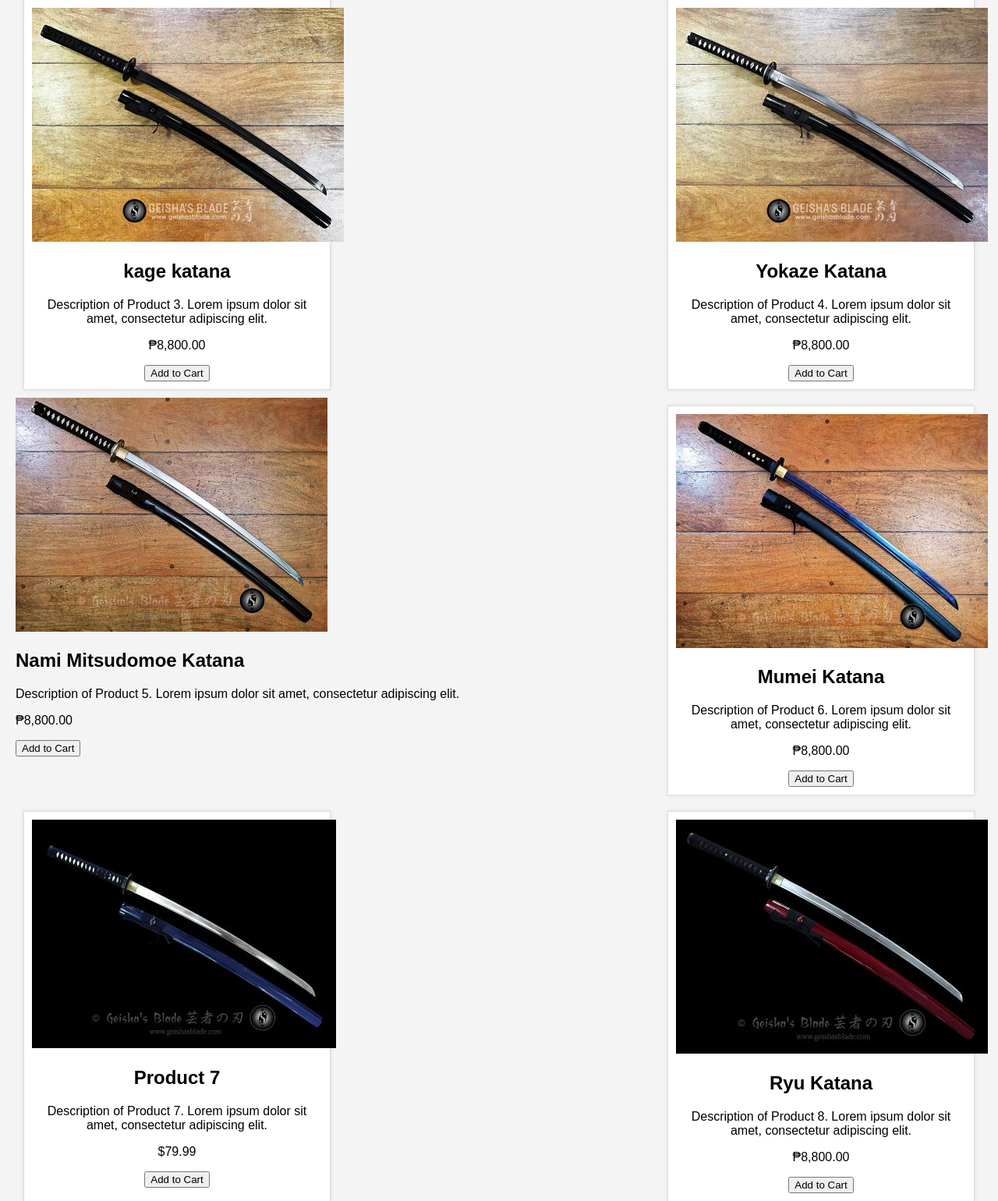
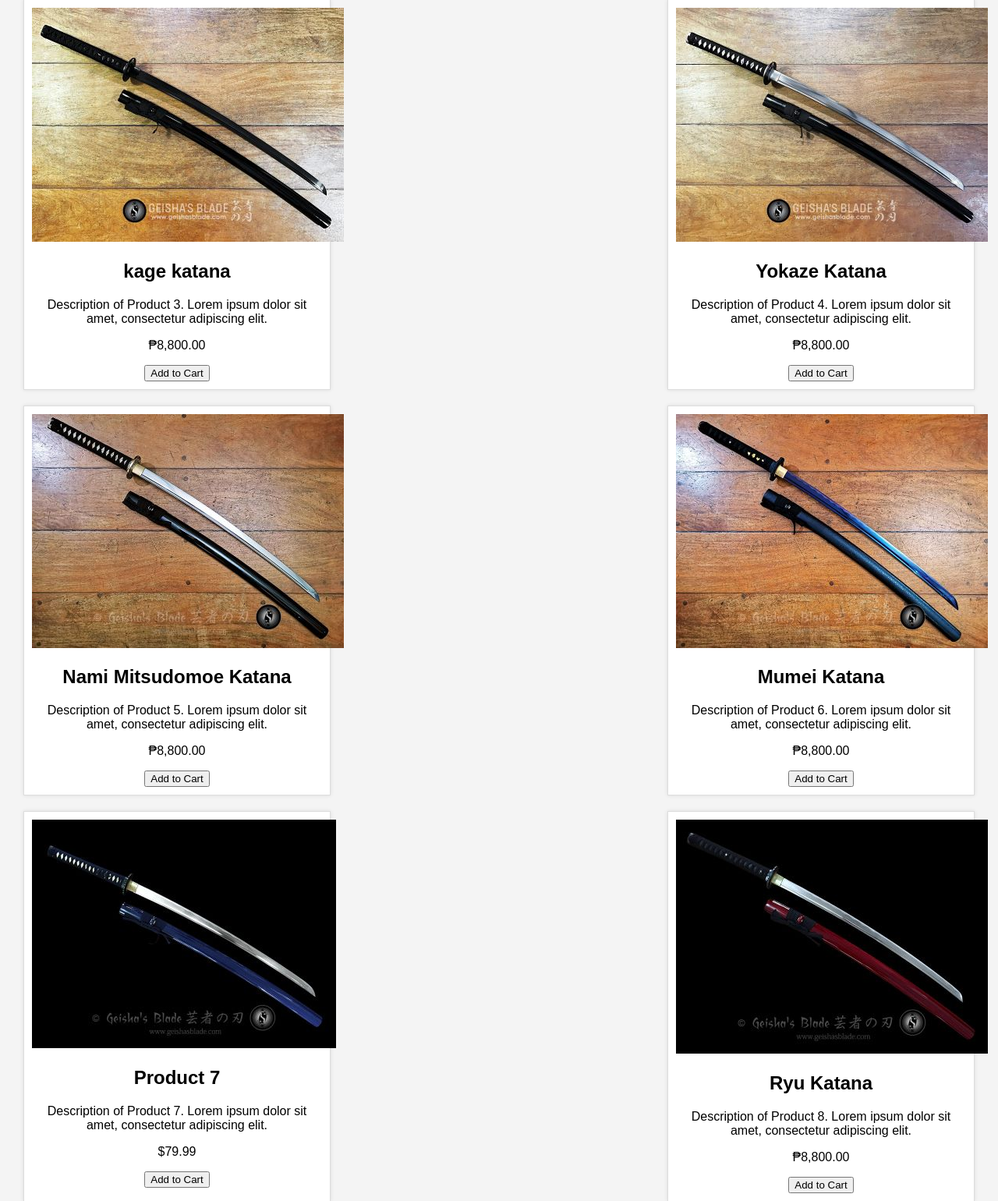
Before and after one commit to Daquiz24/ACT3, a PHP site: page /imagegallery.php in a window 1280 px wide. Shown: the part 664-2204 px from the top of the page at 78% size. Run offline with PHP 8.4, Linux system fonts and the light colour scheme.

Commit message:
daquiz Modified

```diff
--- a/imagegallery.php
+++ b/imagegallery.php
@@ -3,7 +3,7 @@
 <head>
     <meta charset="UTF-8">
     <meta name="viewport" content="width=device-width, initial-scale=1.0">
-    <title>Gallery</title>
+    <title>Simple eCommerce Page</title>
     <style>
         body {
             font-family: Arial, sans-serif;
@@ -67,7 +67,7 @@
             <p>₱8,800.00</p>
             <button>Add to Cart</button>
         </div>
-        <div class="Photos/product">
+        <div class="product">
             <img src="Photos/nami.jpg" alt="Product 5">
             <h2>Nami Mitsudomoe Katana</h2>
             <p>Description of Product 5. Lorem ipsum dolor sit amet, consectetur adipiscing elit.</p>
```
